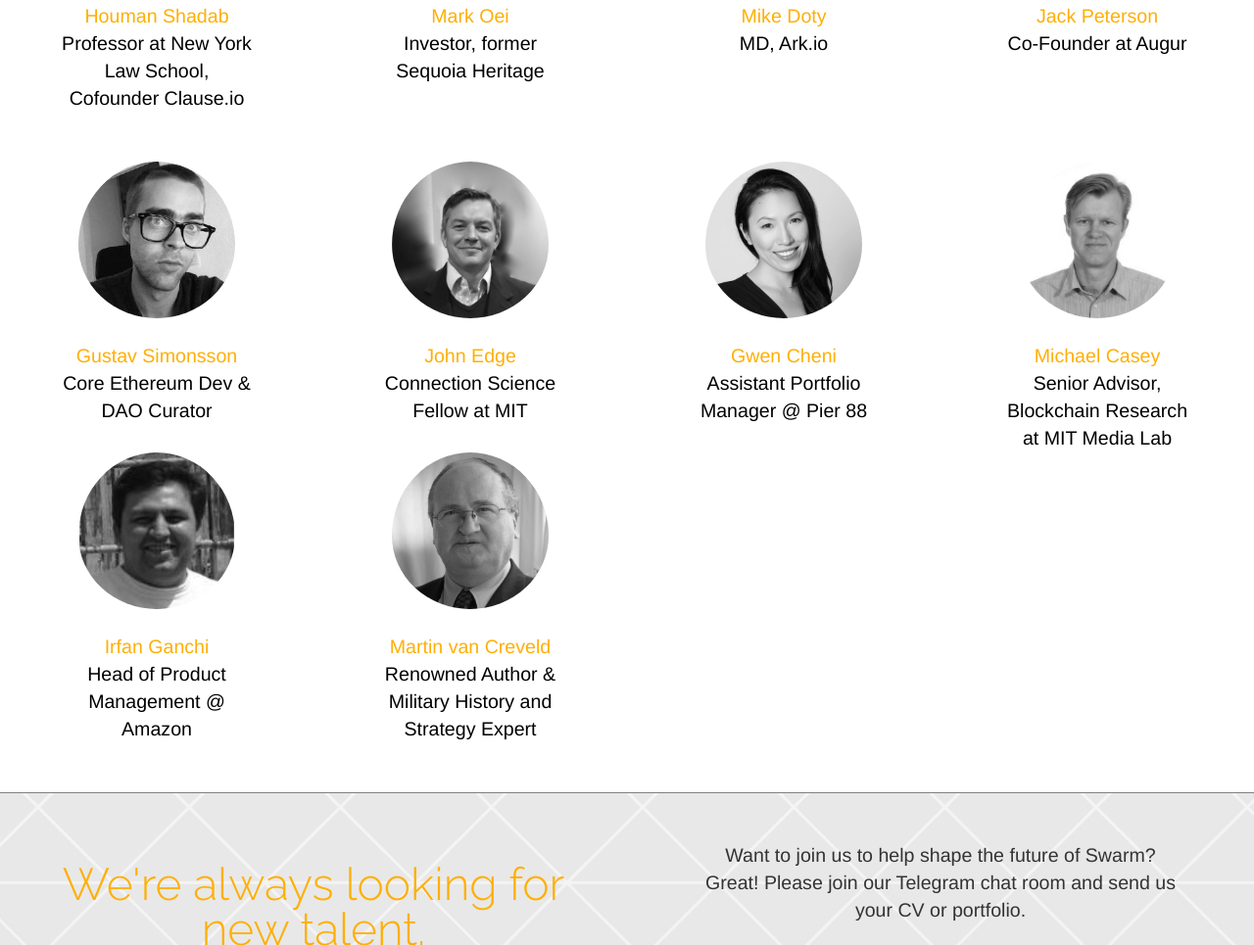
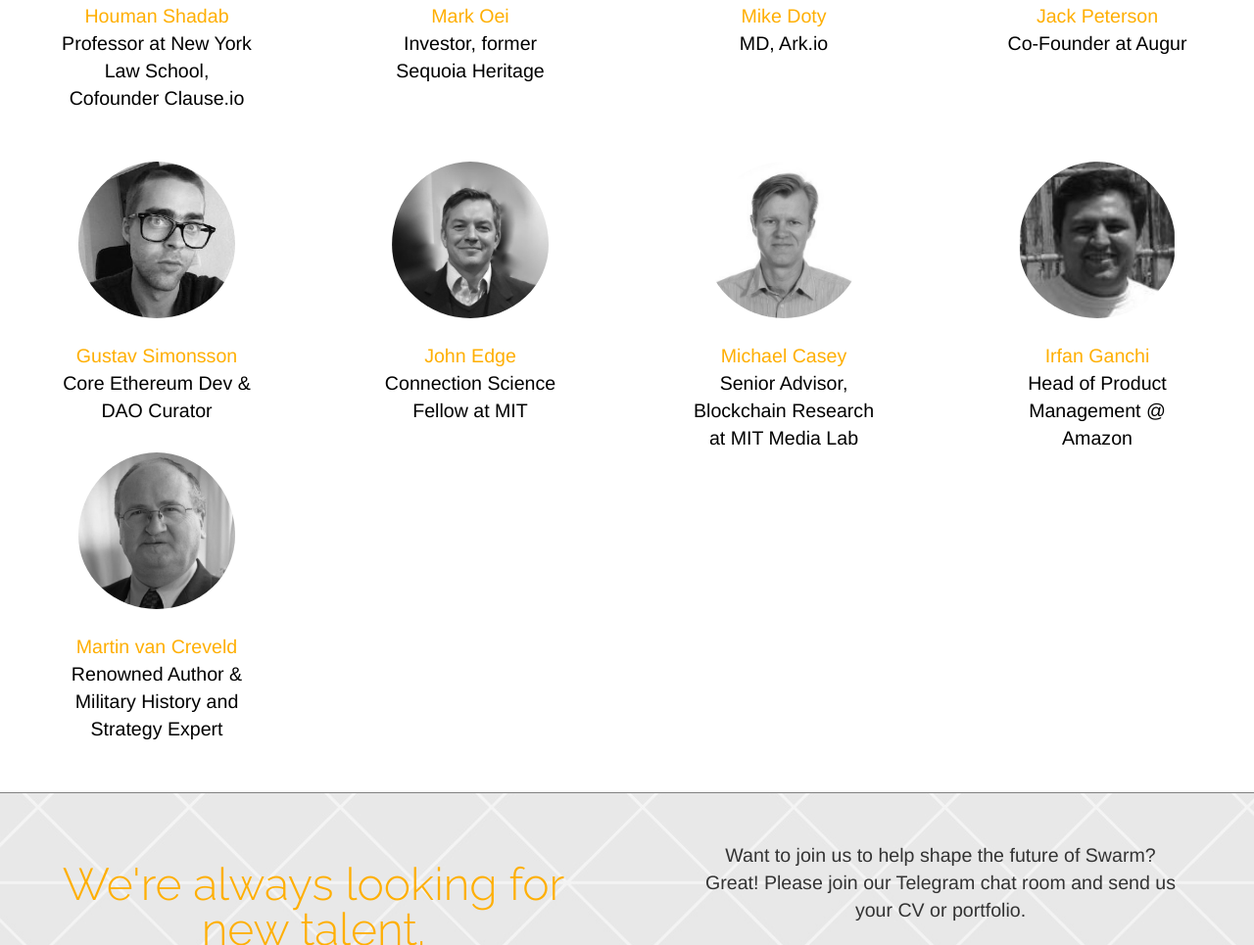
Before and after one commit to swarmfund/swarm-static-website, a plain HTML site: page index.html in a window 1280 px wide. Shown: the part 4034-4999 px from the top of the page at 98% size. Drawn offline with nearby package versions, Linux system fonts and the light colour scheme.

Commit message:
Remove Gwen from advisors until she gets approval from her company

```diff
--- a/index.html
+++ b/index.html
@@ -359,14 +359,6 @@
             </div>
           </div>
           <div class="col-xs-12 col-sm-3">
-            <img class="team-image" style="border-radius: 50%; filter: grayscale(100%)" src="images/swarm_team/gwen_cheni.jpg">
-            <div class="team-name orange-text">Gwen Cheni</div>
-            <p>Assistant Portfolio Manager @ Pier 88</p>
-            <!--<div class="social-icons-ndnt">
-              <a target="_blank" href=""><i class="fa fa-linkedin-square" style="font-size: 2em" aria-hidden="true"></i></a>
-            </div>-->
-          </div>
-          <div class="col-xs-12 col-sm-3">
             <img class="team-image" style="border-radius: 50%; filter: grayscale(100%)" src="images/swarm_team/michael_casey.jpg">
             <div class="team-name orange-text">Michael Casey</div>
             <p>Senior Advisor, Blockchain Research at MIT Media Lab</p>
@@ -374,8 +366,6 @@
               <a target="_blank" href="https://www.linkedin.com/in/michaeljohncasey"><i class="fa fa-linkedin-square" style="font-size: 2em" aria-hidden="true"></i></a>
             </div>
           </div>
-        </div>
-        <div class="row">
           <div class="col-xs-12 col-sm-3">
             <img class="team-image" style="border-radius: 50%; filter: grayscale(100%)" src="images/swarm_team/irfan_ganchi.jpg">
             <div class="team-name orange-text">Irfan Ganchi</div>
@@ -384,6 +374,8 @@
               <a target="_blank" href="https://www.linkedin.com/in/irfanmohammed/"><i class="fa fa-linkedin-square" style="font-size: 2em" aria-hidden="true"></i></a>
             </div>
           </div>
+        </div>
+        <div class="row">
           <div class="col-xs-12 col-sm-3">
             <img class="team-image" style="border-radius: 50%; filter: grayscale(100%)" src="images/swarm_team/martinvancreveld.jpg">
             <div class="team-name orange-text">Martin van Creveld</div>
```
